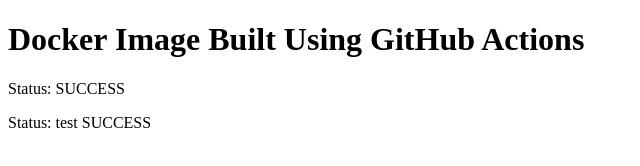
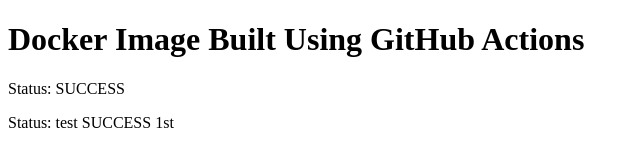
Before and after one commit to sheetallolumbia333/github-actions-docker, a plain HTML site: page index.html in a window 1280 px wide. Shown: the full height of the page, 0-640 px from the left. Drawn offline with Linux system fonts and the light colour scheme.

```diff
--- a/index.html
+++ b/index.html
@@ -6,6 +6,6 @@
 <body>
   <h1>Docker Image Built Using GitHub Actions</h1>
   <p>Status: SUCCESS</p>
-  <p>Status: test SUCCESS</p>
+  <p>Status: test SUCCESS 1st</p>
 </body>
 </html>
```
